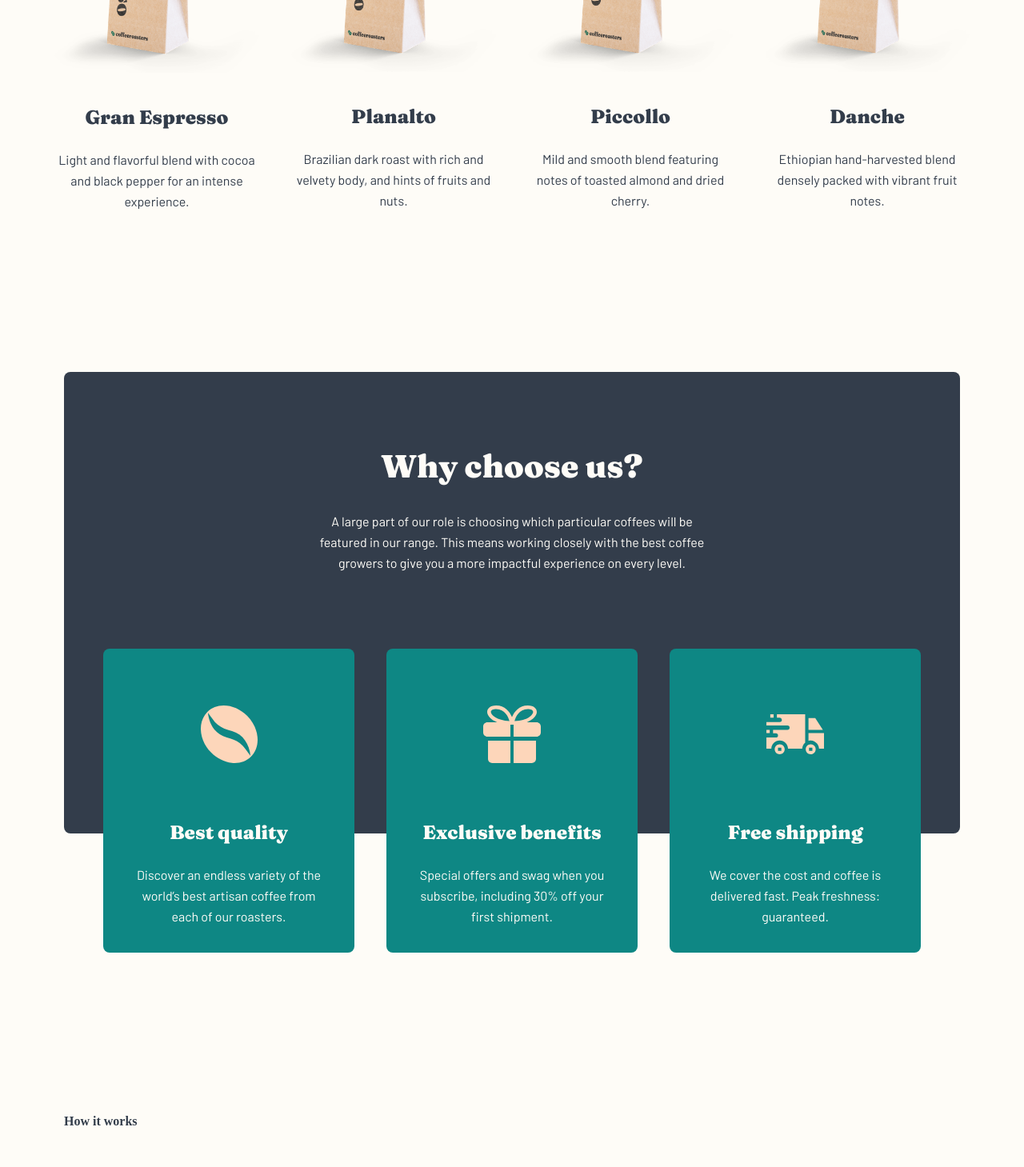
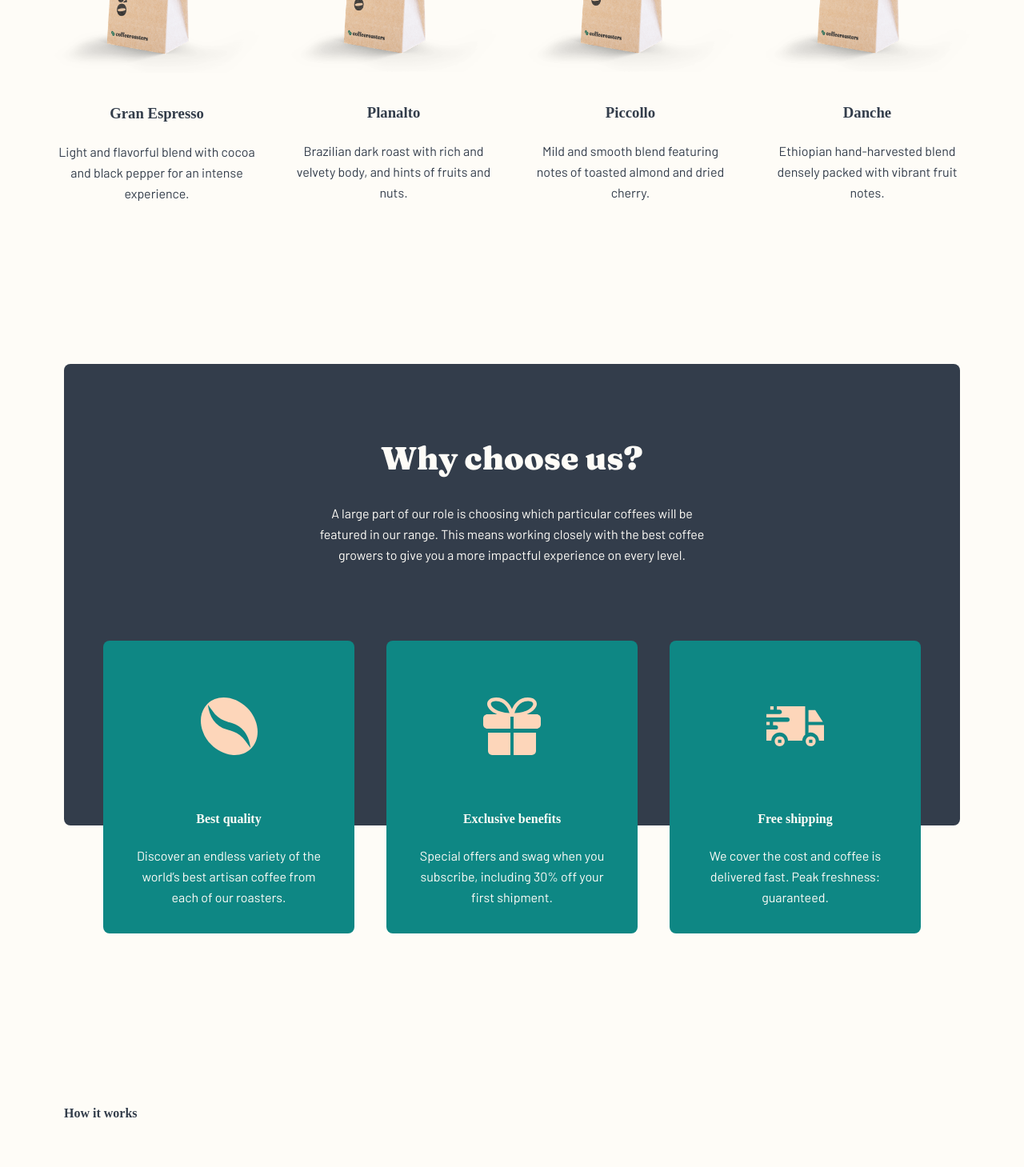
Before and after one commit to ursasimenc/sveltekit-coffeeroasters, a SvelteKit app: page / in a window 1280 px wide. Shown: the part 1120-2579 px from the top of the page at 80% size. Built offline with nearby package versions, Linux system fonts and the light colour scheme.

Commit message:
minor fixes

```diff
--- a/src/routes/+layout.svelte
+++ b/src/routes/+layout.svelte
@@ -7,6 +7,7 @@
 	<nav>
 		<div class="logo">
 			<a href="/">
+				<span>coffeeroasters</span>
 				<svg width="237" height="27" xmlns="http://www.w3.org/2000/svg"
 					><g fill-rule="nonzero" fill="none"
 						><path
@@ -57,7 +58,8 @@
 <footer>
 	<div class="links">
 		<div class="logo">
-			<a href="/">
+			<a href="/"
+				><span>coffeeroasters</span>
 				<svg width="237" height="27" xmlns="http://www.w3.org/2000/svg"
 					><g fill-rule="nonzero" fill="none"
 						><path
@@ -77,7 +79,7 @@
 	</div>
 	<div class="icons">
 		<a href="https://www.facebook.com/" target="_blank"
-			><svg xmlns="http://www.w3.org/2000/svg" width="24" height="24"
+			><span>Facebook</span><svg xmlns="http://www.w3.org/2000/svg" width="24" height="24"
 				><path
 					fill="#FEFCF7"
 					d="M22.675 0H1.325C.593 0 0 .593 0 1.325v21.351C0 23.407.593 24 1.325 24H12.82v-9.294H9.692v-3.622h3.128V8.413c0-3.1 1.893-4.788 4.659-4.788 1.325 0 2.463.099 2.795.143v3.24l-1.918.001c-1.504 0-1.795.715-1.795 1.763v2.313h3.587l-.467 3.622h-3.12V24h6.116c.73 0 1.323-.593 1.323-1.325V1.325C24 .593 23.407 0 22.675 0z"
@@ -85,7 +87,7 @@
 			></a
 		>
 		<a href="https://www.twitter.com" target="_blank"
-			><svg xmlns="http://www.w3.org/2000/svg" width="24" height="20"
+			><span>Twitter</span><svg xmlns="http://www.w3.org/2000/svg" width="24" height="20"
 				><path
 					fill="#FEFCF7"
 					d="M24 2.557a9.83 9.83 0 01-2.828.775A4.932 4.932 0 0023.337.608a9.864 9.864 0 01-3.127 1.195A4.916 4.916 0 0016.616.248c-3.179 0-5.515 2.966-4.797 6.045A13.978 13.978 0 011.671 1.149a4.93 4.93 0 001.523 6.574 4.903 4.903 0 01-2.229-.616c-.054 2.281 1.581 4.415 3.949 4.89a4.935 4.935 0 01-2.224.084 4.928 4.928 0 004.6 3.419A9.9 9.9 0 010 17.54a13.94 13.94 0 007.548 2.212c9.142 0 14.307-7.721 13.995-14.646A10.025 10.025 0 0024 2.557z"
@@ -93,7 +95,7 @@
 			></a
 		>
 		<a href="https://www.instagram.com/" target="_blank"
-			><svg xmlns="http://www.w3.org/2000/svg" width="24" height="24"
+			><span>Instagram</span><svg xmlns="http://www.w3.org/2000/svg" width="24" height="24"
 				><path
 					fill="#FEFCF7"
 					d="M12 2.163c3.204 0 3.584.012 4.85.07 3.252.148 4.771 1.691 4.919 4.919.058 1.265.069 1.645.069 4.849 0 3.205-.012 3.584-.069 4.849-.149 3.225-1.664 4.771-4.919 4.919-1.266.058-1.644.07-4.85.07-3.204 0-3.584-.012-4.849-.07-3.26-.149-4.771-1.699-4.919-4.92-.058-1.265-.07-1.644-.07-4.849 0-3.204.013-3.583.07-4.849.149-3.227 1.664-4.771 4.919-4.919 1.266-.057 1.645-.069 4.849-.069zM12 0C8.741 0 8.333.014 7.053.072 2.695.272.273 2.69.073 7.052.014 8.333 0 8.741 0 12c0 3.259.014 3.668.072 4.948.2 4.358 2.618 6.78 6.98 6.98C8.333 23.986 8.741 24 12 24c3.259 0 3.668-.014 4.948-.072 4.354-.2 6.782-2.618 6.979-6.98.059-1.28.073-1.689.073-4.948 0-3.259-.014-3.667-.072-4.947-.196-4.354-2.617-6.78-6.979-6.98C15.668.014 15.259 0 12 0zm0 5.838a6.162 6.162 0 100 12.324 6.162 6.162 0 000-12.324zM12 16a4 4 0 110-8 4 4 0 010 8zm6.406-11.845a1.44 1.44 0 100 2.881 1.44 1.44 0 000-2.881z"
@@ -114,6 +116,11 @@
 		overflow: hidden;
 		scroll-behavior: smooth;
 		overflow-y: auto;
+	}
+
+	a span {
+		opacity: 0;
+		position: absolute;
 	}
 
 	header {
--- a/src/routes/+page.svelte
+++ b/src/routes/+page.svelte
@@ -22,28 +22,28 @@
 			<div class="coffee">
 				<img src="{granEspresso}" alt="Gran Espresso" />
 				<div class="collection-text">
-					<h4>Gran Espresso</h4>
+					<h3>Gran Espresso</h3>
 					<p>Light and flavorful blend with cocoa and black pepper for an intense experience.</p>
 				</div>
 			</div>
 			<div class="coffee">
 				<img src="{planalto}" alt="Planalto" />
 				<div class="collection-text">
-					<h4>Planalto</h4>
+					<h3>Planalto</h3>
 					<p>Brazilian dark roast with rich and velvety body, and hints of fruits and nuts.</p>
 				</div>
 			</div>
 			<div class="coffee">
 				<img src="{piccollo}" alt="Piccollo" />
 				<div class="collection-text">
-					<h4>Piccollo</h4>
+					<h3>Piccollo</h3>
 					<p>Mild and smooth blend featuring notes of toasted almond and dried cherry.</p>
 				</div>
 			</div>
 			<div class="coffee">
 				<img src="{danche}" alt="Danche" />
 				<div class="collection-text">
-					<h4>Danche</h4>
+					<h3>Danche</h3>
 					<p>Ethiopian hand-harvested blend densely packed with vibrant fruit notes.</p>
 				</div>
 			</div>
@@ -367,7 +367,7 @@
 					.reason-text {
 						@include flex(center, center, column, 24px);
 
-						h4 {
+						h3 {
 							@include h4();
 						}
 
```
